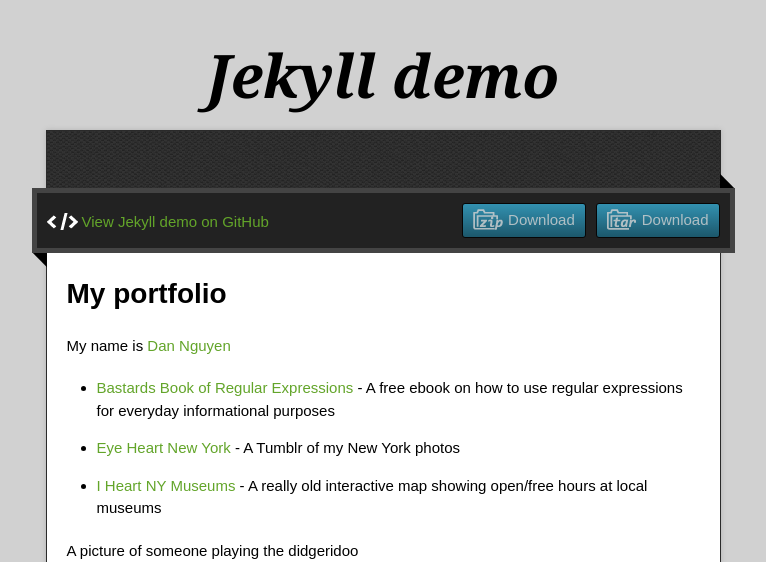
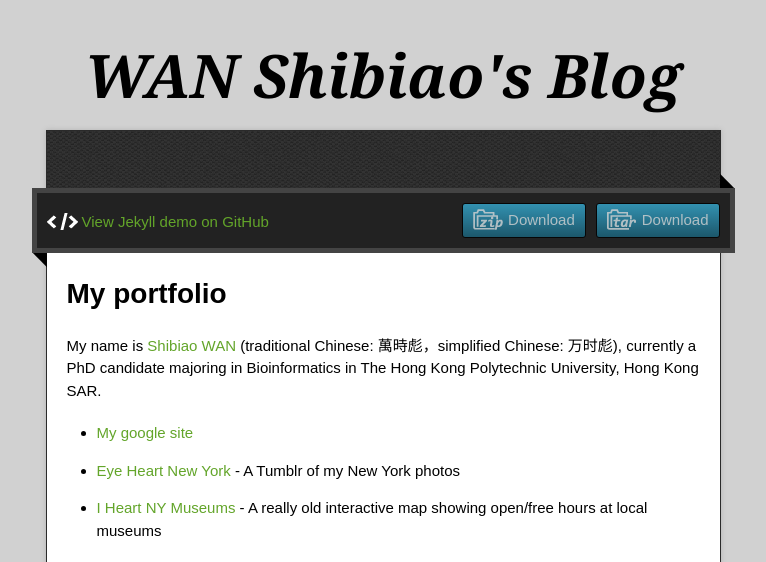
Before and after one commit to jojowang17/jekyll_demo, a Jekyll site: the page index.html, which Jekyll copies as it is, in a window 1280 px wide, cut to the strip 0-562 px from the top of the page. Shown: the whole strip, without its empty margins (257-1023 px from the left). Built offline with Jekyll 4.4.1, drawn with Linux system fonts in a browser that asks for light colours; nearby versions of some CDN libraries; some of the changed text lies outside the part shown.

Commit message:
Update index.html

```diff
--- a/index.html
+++ b/index.html
@@ -11,7 +11,7 @@
   <script type="text/javascript" src="https://ajax.googleapis.com/ajax/libs/jquery/1.7.1/jquery.min.js"></script>
   <script type="text/javascript" src="javascripts/script.js"></script>
 
-  <title>Jekyll demo</title>
+  <title>Shibiao WAN</title>
   <meta name="description" content="">
 
   <meta name="viewport" content="width=device-width,initial-scale=1">
@@ -22,7 +22,7 @@
 
   <div class="wrapper">
     <header>
-      <h1 class="title">Jekyll demo</h1>
+      <h1 class="title">WAN Shibiao's Blog</h1>
     </header>
     <div id="container">
       <p class="tagline"></p>
@@ -39,17 +39,30 @@
           <h1>
 <a name="my-portfolio" class="anchor" href="#my-portfolio"><span class="octicon octicon-link"></span></a>My portfolio</h1>
 
-<p>My name is <a href="http://twitter.com/dancow">Dan Nguyen</a></p>
+<p>My name is <a href="https://sites.google.com/site/shibiaowan/">Shibiao WAN</a> (traditional Chinese: 萬時彪，simplified Chinese: 万时彪), currently a PhD candidate majoring in Bioinformatics in The Hong Kong Polytechnic University, Hong Kong SAR.</p>
 
 <ul>
-<li><p><a href="http://regex.bastardsbook.com/">Bastards Book of Regular Expressions</a>  - A free ebook on how to use regular expressions for everyday informational purposes</p></li>
+<li><p><a href="https://sites.google.com/site/shibiaowan/">My google site</a></p></li>
 <li><p><a href="http://tumblr.eyeheartnewyork.com">Eye Heart New York</a> - A Tumblr of my New York photos</p></li>
 <li><p><a href="http://iheartnymuseums.com/">I Heart NY Museums</a> - A really old interactive map showing open/free hours at local museums</p></li>
 </ul><p>A picture of someone playing the didgeridoo</p>
 
 <p><img src="http://i.imgur.com/2i35DTo.jpg" alt="alt text"></p>
 
-<p>Here's video of that performance:</p>
+<p>The latest article</p>
+
+　　<ul>
+
+　　　　{% for post in site.posts %}
+
+　　　　　　<li>{{ post.date | date_to_string }} <a href="{{ site.baseurl }}{{ post.url }}">{{ post.title }}</a></li>
+
+　　　　{% endfor %}
+
+　　</ul>
+
+
+<p>Here's video of that performance:</p> (Not shown here)
         </article>
       </div>
     </div>
```
